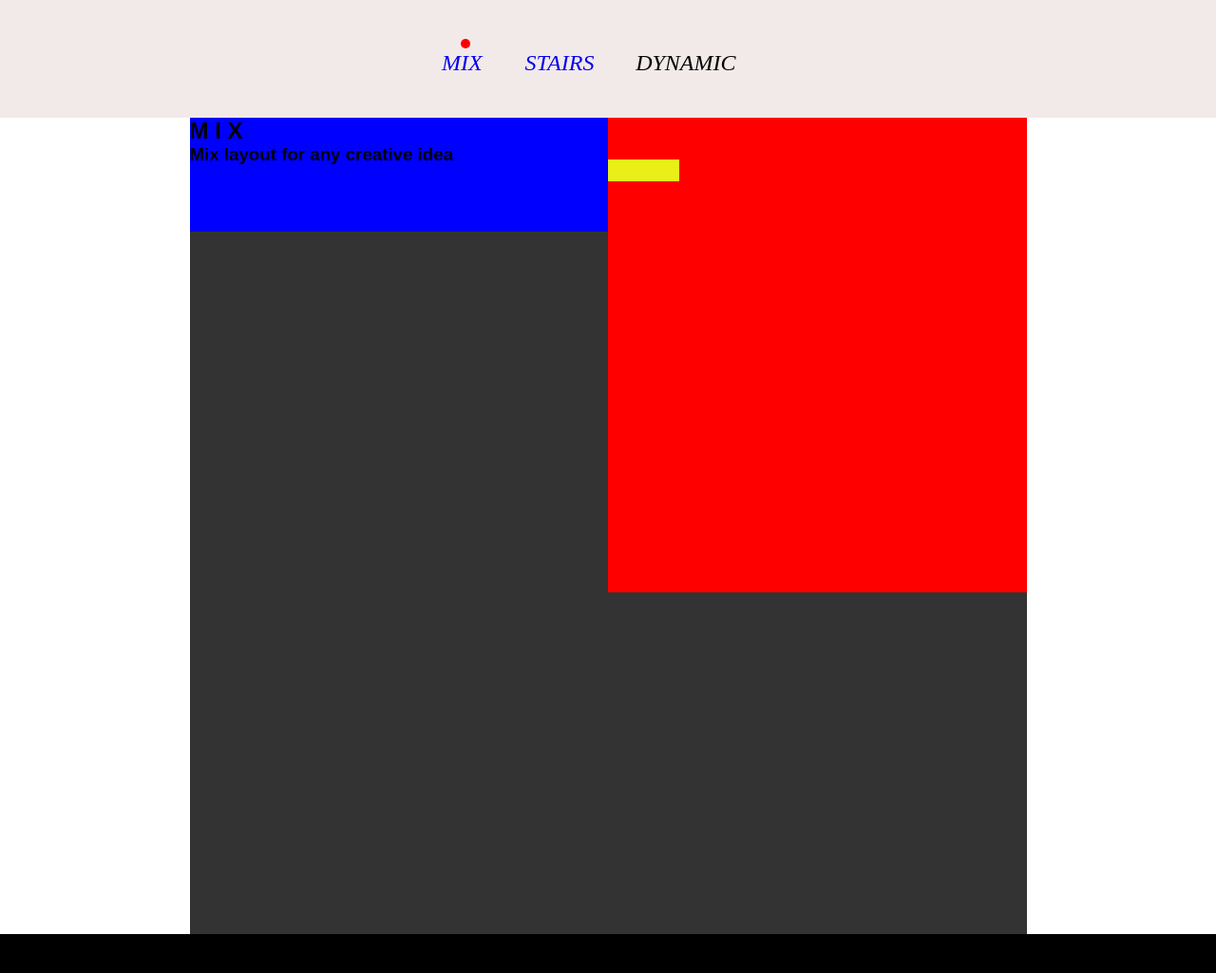
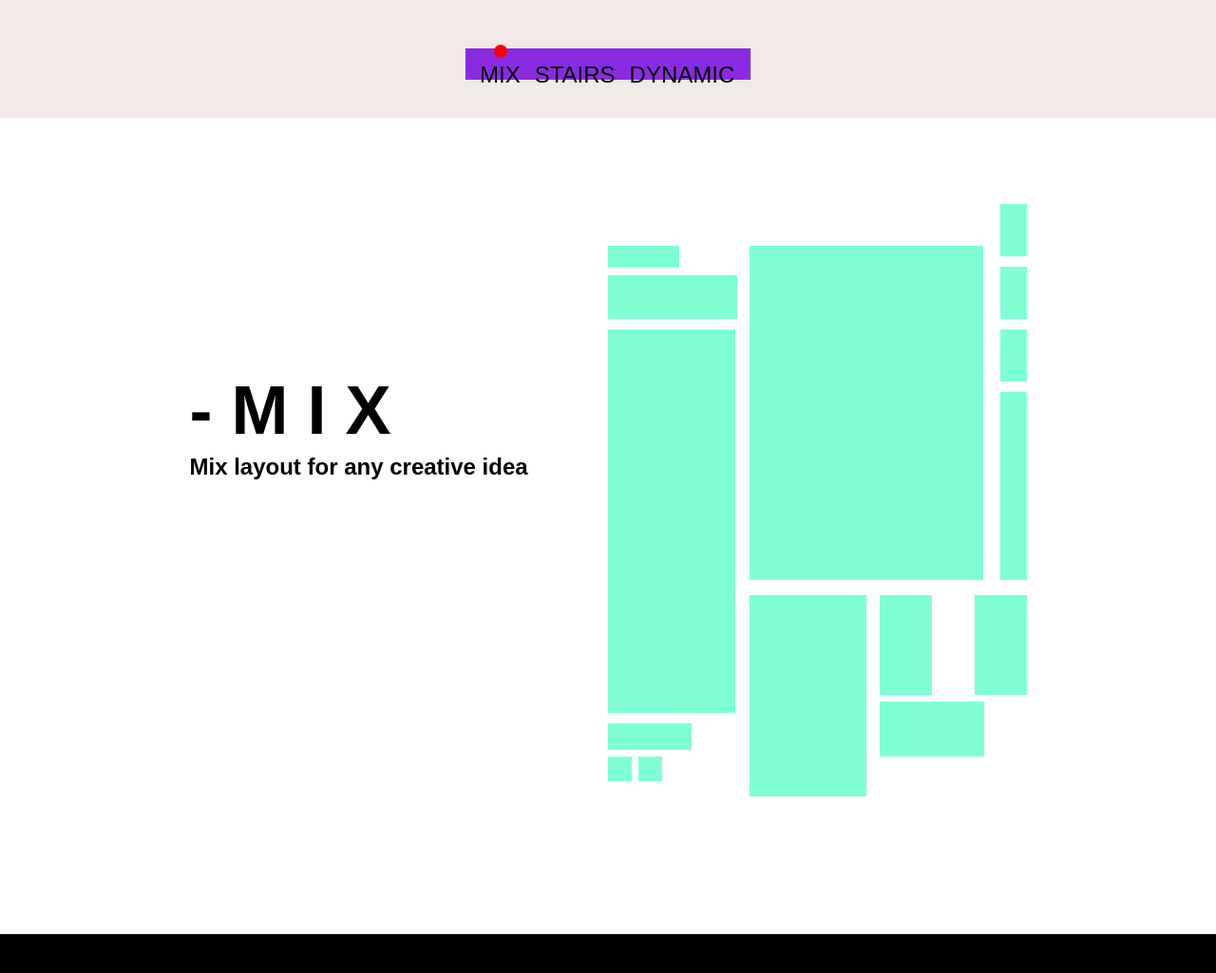
Before and after one commit to TalAdivi/Web2019, a PHP site: page /exercises/ex03/index.html in a window 1280 px wide. Shown: the whole page at 95% size. Run offline with PHP 8.4, Linux system fonts and the light colour scheme.

Commit message:
Building layout1

```diff
--- a/Semester B web 2019/exercises/ex03/include/style.css
+++ b/Semester B web 2019/exercises/ex03/include/style.css
@@ -1,111 +1,266 @@
-*{
+* {
     margin: 0px;
     padding: 0px;
 }
 
-body{ font-family: Arial; }
+body {
+    font-family: Arial;
+}
 
-main, nav, article, aside, section, header,
-footer { display:block; }
+main, nav, article, aside, section, header, footer {
+    display: block;
+}
 
 header {
- position: relative;
- width:100%;
- height:123px;
- background-color: #F2E9E9;
- padding-top: 1px;
+    position: relative;
+    width: 100%;
+    height: 123px;
+    background-color: #F2E9E9;
+    padding-top: 1px;
 }
 
-a{
+a {
     text-decoration: none;
 }
 
-footer {
- width:100%;
- height:41px;
- background-color: #000000;
+#wrapper {
+    width: 881px;
+    height: 624px;
+    margin: 0px auto;
+    margin-top: 91px;
+    margin-bottom:145px;
+    /* background-color: #333333; */
 }
 
-#layout1 main{
- width: 881px;
- height:860px;
- margin: 0 auto;
- background-color: #333333;
+footer {
+    width: 100%;
+    height: 41px;
+    background-color: #000000;
 }
 
-#layout1 .text{
-    float:left;
+/* #layout1 main {
+    background-color: #333333;
+} */
+
+#layout1 .text {
+    position: relative;
+    float: left;
     width: 50%;
     height: 120px;
-    background-color: blue;
+    /* background-color: blue; */
+
 }
 
-#layout1 .boxes{
-    position: relative;
-    top:0px;
-    left:0px;
-    float:left;
-    width: 50%;
-    height: 500px;
-    background-color: red;
+#layout1 .text h1{
+  position: absolute;
+  top:176px;
+  font-size: 72px;
 }
 
-#layout1 .box1{
-    top:44px;
-    left:0px;
-    width:75px;
+#layout1 .text h3{
+    position: absolute;
+    top:263px;
+    font-size: 24px;
+  }
+
+#layout1 .boxes {
+    position: relative;
+    top: 0px;
+    left: 0px;
+    float: left;
+    width: 50%;
+    height: 624px;
+    /* background-color: red; */
+}
+
+#layout1 .box1 {
+    top: 44px;
+    left: 0px;
+    width: 75px;
     height: 23px;
 }
 
-/* #layout1 .box2{
-    top:44px;
+#layout1 .box2{
+    top:75px;
     left:0px;
-    width:75px;
-    height: 23px;
+    width:136px;
+    height: 46px;
 }
 
 #layout1 .box3{
+    top:132px;
+    left:0px;
+    width:134px;
+    height: 404px;
+}
+
+#layout1 .box4{
+    top:547px;
+    left:0px;
+    width:88px;
+    height: 28px;
+}
+
+#layout1 .box5{
+    top:582px;
+    left: 0px;
+    width:25px;
+    height: 26px;
+
+}
+
+#layout1 .box6{
+    top:582px;
+    left: 32px;
+    width:25px;
+    height: 26px;
+
+}
+
+#layout1 .box7{
     top:44px;
-    left:0px;
-    width:75px;
-    height: 23px;
-} */
+    left: 149px;
+    width:246px;
+    height: 352px;
+
+}
+
+#layout1 .box8{
+    top:412px;
+    left: 149px;
+    width:123px;
+    height: 212px;
+
+}
+
+#layout1 .box9{
+    top:412px;
+    left: 286px;
+    width:55px;
+    height:105px;
+
+}
+
+#layout1 .box10{
+    top:524px;
+    left: 286px;
+    width:110px;
+    height:58px;
+}
+
+
+#layout1 .box11{
+    top:0px;
+    right:0px;
+    width:28px;
+    height:55px;
+}
+
+
+#layout1 .box12{
+    top:66px;
+    right: 0px;
+    width:28px;
+    height:55px;
+}
+
+
+#layout1 .box13{
+    top:132px;
+    right: 0px;
+    width:28px;
+    height:55px;
+}
+
+
+#layout1 .box14{
+    top:198px;
+    right: 0px;
+    width:28px;
+    height:198px;
+}
+
+
+#layout1 .box15{
+    top:412px;
+    right: 0px;
+    width:55px;
+    height:105px;
+}
 
 .clear {
-    clear:both;
+    clear: both;
 }
 
-nav{
+/* nav {
     width: 300px;
     height: 33px;
     margin: 50px auto;
     background-color: #000000;
 }
 
-.boxes div{
+nav span{
+    font-size: 24px;
+    color: #F2E9E9;
+    background-color: aqua;
+    width: 33.33%;
+}
+
+nav a{
+    display: block;
+    float: left;
+    margin: 0px auto;
+    margin-left: 15px;
+} */
+
+#layout1 ul{
+    width: 300px;
+    height: 33px;
+    margin: 50px auto;
+    background-color: blueviolet;
+    list-style-type: none;
+
+}
+
+#layout1 ul li{
+    float: left;
+    margin: 0px auto;
+    margin-left: 15px;
+
+}
+
+#layout1 ul li span{
+    font-size: 24px;
+    color: #000000;
+    /* background-color: aqua; */
+}
+
+.boxes div {
+    float: right;
     position: absolute;
-    background-color: #EBEF18;
+    background-color: aquamarine;
 }
 
 article {
     background-color: black;
-    width:126px;
+    width: 126px;
     height: 94px;
-    margin-top:15px;
+    margin-top: 15px;
     margin-left: 15px;
-    float:left;
+    float: left;
 }
 
-
-ul{
+/* #layout1 ul {
     display: block;
     position: relative;
     width: 350px;
-    margin: 52px auto;
+    margin: 0px auto;
+    margin-top: 52px;
+    margin-bottom: 38px;
     list-style-type: none;
 }
 
-ul li {
+#layout1 ul li {
     position: relative;
     font-family: "Ariel";
     font-style: oblique;
@@ -113,14 +268,13 @@ ul li {
     float: left;
     width: 33.33%;
     margin: 0px auto;
-
 }
 
-ul li:hover{
+#layout1 ul li:hover {
     text-decoration: underline;
-}
+} */
 
- .selected .dot{
+/* .selected .dot {
     display: block;
     position: absolute;
     height: 10px;
@@ -128,25 +282,42 @@ ul li:hover{
     background-color: red;
     border-radius: 50%;
     margin: -12px 20px;
+} */
+
+.dot{
+    position: relative;
+    display: block;
+    height: 14px;
+    width: 14px;
+    bottom: 4px;
+    background-color: red;
+    border-radius: 50%;
+
 }
 
-.MIX {
-   width: 25%;
+#layout1 .dot{
+    left: 30px;
 }
 
+/* #layout1 .MIX {
+    width: 25%;
+} */
+
 /* lec_4_46 */
-#brand{
+
+#brand {
     position: relative;
     width: 450px;
     height: 150px;
     background: red;
 }
 
-#brand p{
+#brand p {
     position: absolute;
     right: 0px;
     top: 15px;
     text-align: center;
     background: yellow;
 }
+
 /* /lec_4_46 */
--- a/Semester B web 2019/exercises/ex03/include/styleTirgol.css
+++ b/Semester B web 2019/exercises/ex03/include/styleTirgol.css
@@ -53,7 +53,6 @@ footer {
 
 .flex-container{
   display: flex;
-
   background-color: red;
   width: 100%;
 
--- a/Semester B web 2019/exercises/ex03/index.html
+++ b/Semester B web 2019/exercises/ex03/index.html
@@ -8,17 +8,17 @@
 
 <body id="layout1">
     <header>
-
         <ul>
-
-            <li class="selected MIX"><div class="dot"></div><a href="#"><span>MIX</span></a></li>
-            <li><a href="https://github.com/TalAdivi/Web2019/tree/master/Semester%20B%20web%202019"><span>STAIRS</span></a></li>
-            <li><a href="#"></a><span>DYNAMIC</span></li>
+            <section class="dot"> </section>
+            <li><a href="#"><span>MIX</span></a></li>
+            <li><a href=""><span>STAIRS</span></a></li>
+            <li><a href=""><span>DYNAMIC</span></a></li>
         </ul>
     </header>
+    <div id="wrapper">
         <main>
             <section class="text">
-            <h1>M I X</h1>
+                <h1>- M I X</h1>
                 <h3>Mix layout for any creative idea</h3>
             </section>
             <section>
@@ -26,10 +26,23 @@
                     <div class="box1"></div>
                     <div class="box2"></div>
                     <div class="box3"></div>
+                    <div class="box4"></div>
+                    <div class="box5"></div>
+                    <div class="box6"></div>
+                    <div class="box7"></div>
+                    <div class="box8"></div>
+                    <div class="box9"></div>
+                    <div class="box10"></div>
+                    <div class="box11"></div>
+                    <div class="box12"></div>
+                    <div class="box13"></div>
+                    <div class="box14"></div>
+                    <div class="box15"></div>
                 </section>
             </section>
         </main>
-    <footer></footer>
+    </div>
+    <footer>1</footer>
 </body>
 
 </html>
```
Lines whose indentation alone changed are shown as unchanged.
